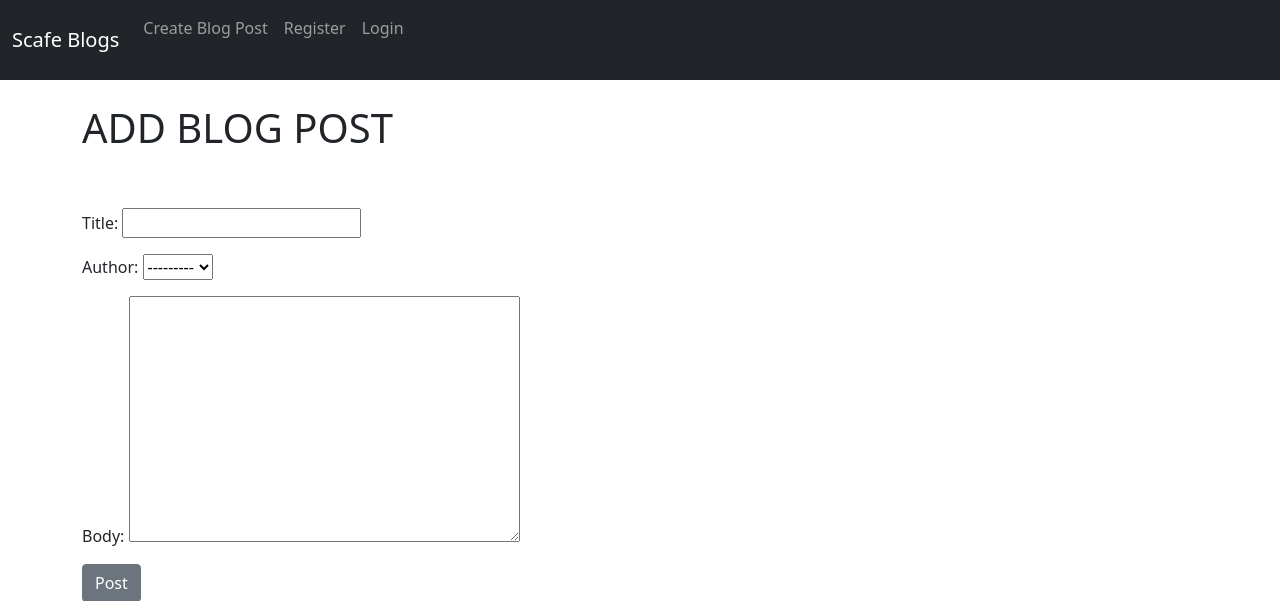
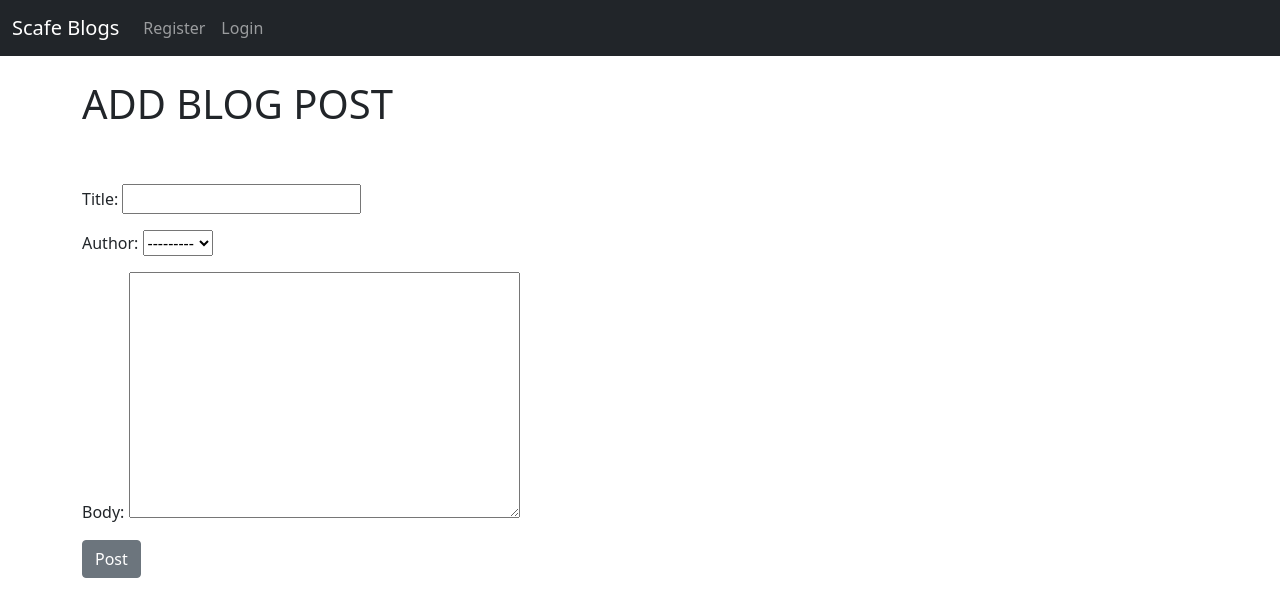
Before and after one commit to dishankkalra23/blog-website, a Django app: page /add_post/ in a window 1280 px wide. Shown: the top 601 px of the page. Run offline with Django 3.2, Linux system fonts and the light colour scheme; data comes from the database, SQL or seed files in the repository; both versions use the stored data as it was after the commit.

Commit message:
Added user authentication

```diff
--- a/caps_project/blog_app/templates/base.html
+++ b/caps_project/blog_app/templates/base.html
@@ -26,18 +26,30 @@
         </button>
         <div class="collapse navbar-collapse" id="navbarSupportedContent">
             <ul class="navbar-nav me-auto mb-2 mb-lg-0">
+
+                {% if user.is_authenticated %}
                     <li class="nav-item">
                         <a class="nav-link" href="{% url 'add_post' %}">Create Blog Post</a>
                     </li>
 
+                    <li class="nav-item">
+                        <a class="nav-link" href="{% url 'logout' %}">Logout</a>
+                        {#                    Logout URL is present in user.auth.contrib present inside main urls.py file#}
+                    </li>
+
+                {% else %}
                     <li class="nav-item">
                         <a class="nav-link" href="{% url 'register' %}">Register</a>
                     </li>
 
                     <li class="nav-item">
                         <a class="nav-link" href="{% url 'login' %}">Login</a>
-                    # Login URL is present in user.auth.contrib present inside main urls.py file
+                        {#                    Login URL is present in user.auth.contrib present inside main urls.py file#}
                     </li>
+
+                {% endif %}
+
+
             </ul>
         </div>
     </div>
```
Also changed, not shown: caps_project/db.sqlite3. Lines whose indentation alone changed are shown as unchanged.
